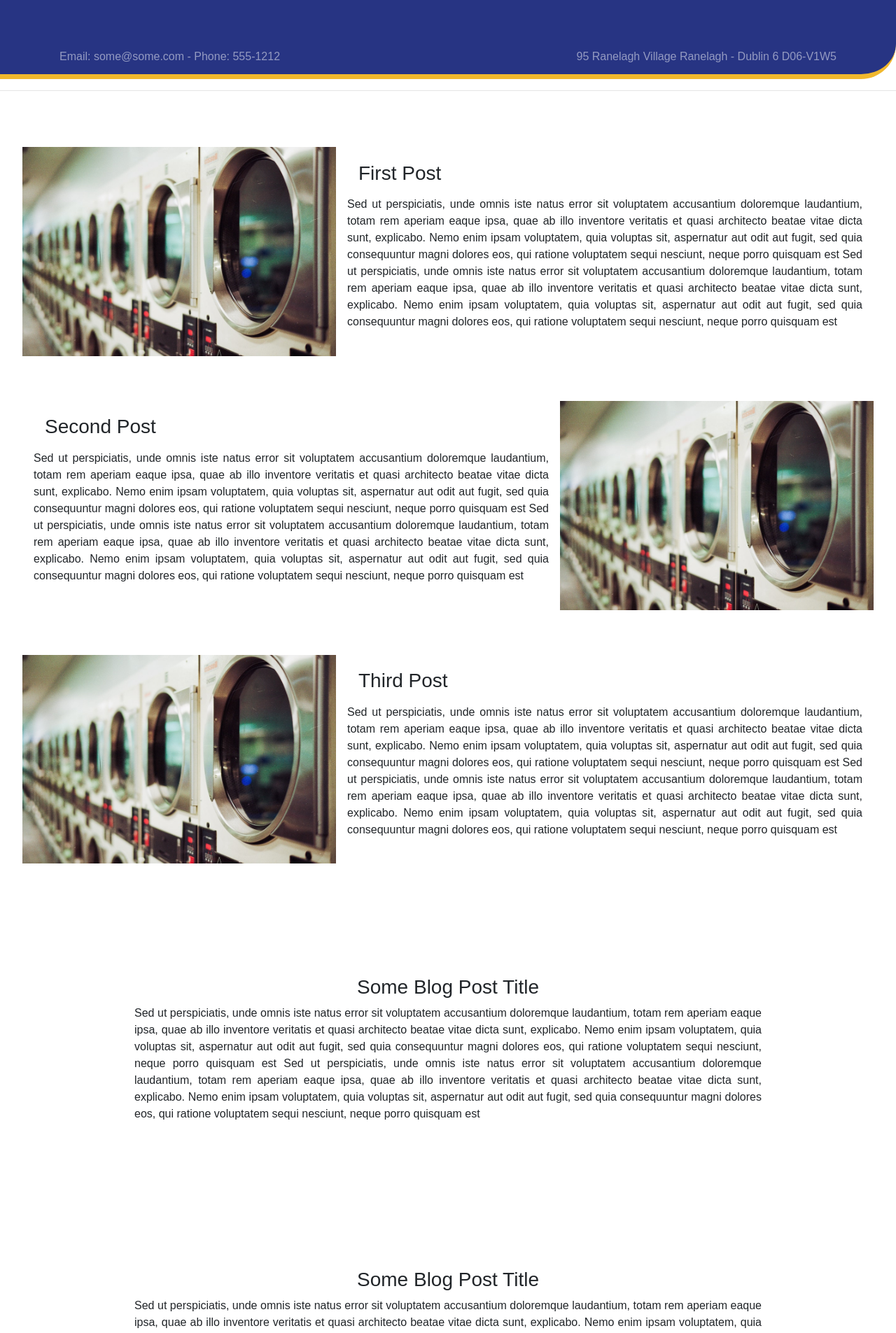
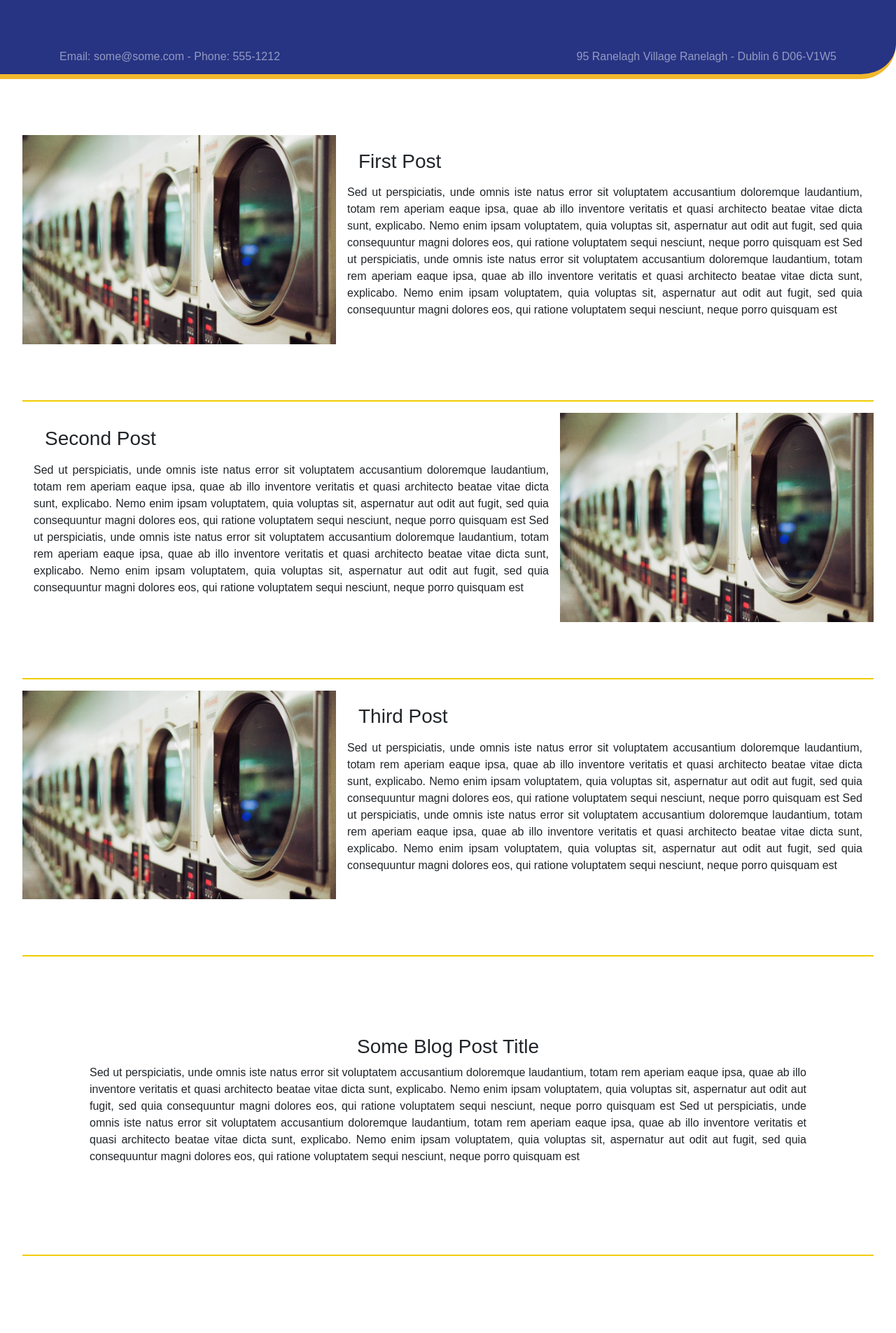
Before and after one commit to RaphaelQSmith/irish-laundry-system, a Next.js app: page /blog in a window 1280 px wide. Shown: the part 187-2092 px from the top of the page at 70% size. Built offline with nearby package versions, Linux system fonts and the light colour scheme.

Commit message:
Blog, header and Section dividers

```diff
--- a/pages/_app.tsx
+++ b/pages/_app.tsx
@@ -9,9 +9,7 @@ function MyApp({ Component, pageProps }: AppProps) {
   return(
     <div className={styles.wrapper}>
       <Header />
-      <hr/>
       <Component {...pageProps} />
-      <hr/>
       <Footer />
     </div>
   )
--- a/pages/blog.tsx
+++ b/pages/blog.tsx
@@ -21,6 +21,9 @@ export default function blog() {
                     </p>
                 </div>
             </section>
+            <div>
+                <hr className={styles.hrLines} />
+            </div>
             <section className={styles.blogPost}>
                 <div>
                     <h3>Second Post</h3>
@@ -37,6 +40,10 @@ export default function blog() {
                 </div>
                 <div><img src="/laundryfour.jpg" alt="" /></div>
             </section>
+
+            <div>
+                <hr className={styles.hrLines} />
+            </div>
             <section className={styles.blogPost}>
                 <div><img src="/laundryfour.jpg" alt="" /></div>
                 <div>
@@ -53,6 +60,10 @@ export default function blog() {
                     </p>
                 </div>
             </section>
+
+            <div>
+                <hr className={styles.hrLines} />
+            </div>
             <section className={styles.blogText}>
                 <div>
                     <h3>Some Blog Post Title</h3>
@@ -68,6 +79,10 @@ export default function blog() {
                     </p>
                 </div>
             </section>
+
+            <div>
+                <hr className={styles.hrLines} />
+            </div>
             <section className={styles.blogText}>
                 <div>
                     <h3>Some Blog Post Title</h3>
--- a/pages/components/Header.tsx
+++ b/pages/components/Header.tsx
@@ -24,10 +24,10 @@ export default function Header() {
                             <Nav.Link style={{color: "white !important"}} href="/rental">Rental</Nav.Link>
                             <Nav.Link style={{color: "white !important"}} href="/equipment">Equipment</Nav.Link>
                             <Nav.Link style={{color: "white !important"}} href="/clients">Clients</Nav.Link>
+                            <Nav.Link style={{color: "white !important"}} href="/blog">Blog</Nav.Link>
                             <Nav.Link style={{color: "white !important"}} href="/aboutus">About Us</Nav.Link>
                         </Nav>
                     </Navbar.Collapse>
-
                     <Navbar.Toggle aria-controls="responsive-navbar-nav" />
                 </Container>
             </Navbar>
--- a/pages/index.tsx
+++ b/pages/index.tsx
@@ -39,7 +39,7 @@ export default function Home() {
           </Carousel.Item>
         </Carousel>
       </div>
-
+      <hr className={styles.hrLines} />
       <div className={styles.description}>
         <p>
           <h4> - Our Services - </h4>
@@ -50,7 +50,7 @@ export default function Home() {
           From Hospitals to hairdressers ILS has consistently delivered the best possible solutions to there customers.
         </p>
       </div>
-
+      <hr className={styles.hrLines} />
       <div className={styles.cardRow}>
         <Card style={{ width: '18rem' }}>
           <Card.Body>
@@ -82,7 +82,7 @@ export default function Home() {
           </Card.Text>
           </Card.Body>
         </Card>
-        <Card style={{ width: '12rem', justifyContent:"center", textAlign:"center" }}>
+        <Card style={{ width: '18rem', textAlign: "center", paddingTop: "20px" }}>
           <Card.Body>
             <Card.Title>Additional testimonials</Card.Title>
             <Button variant="outline-secondary" href="/clients">Show me more</Button>{' '}
--- a/styles/Home.module.css
+++ b/styles/Home.module.css
@@ -12,6 +12,11 @@
     margin: 7rem 15rem;
 }
 
+.hrLines{
+    height: 1px;
+    color: gold;
+    background-color: gold;
+}
 .description h4 {
     text-align: center;
     padding-bottom: 2rem;
@@ -22,8 +27,9 @@
     flex: 1;
     flex-direction: row;
     flex-wrap: wrap;
+    gap: 10px;
     justify-content: space-around;
-    margin-bottom: 8rem;
+    margin: 10rem 0;
 }
 
 .serviceCard {
@@ -103,6 +109,11 @@
         width: auto;
         margin: auto;
     }
+    .blogPost{
+        flex-wrap: wrap;
+        flex-direction: row;
+        justify-content: center;
+    }
 
 }
 
@@ -141,13 +152,13 @@
     display: flex;
     flex: 1;
     flex-direction: column;
+    flex-wrap: wrap;
     margin: 5rem 2rem;
     text-align: justify;
 }
 
 .blogPost {
-    display: flex;
-    flex: 1;
+    display:flex;
     align-items: center;
     margin-bottom: 4rem;
 }
@@ -165,7 +176,7 @@
 }
 
 .blogText {
-    margin: 6rem 10rem;
+    margin: 6rem 6rem;
 }
 
 .blogText h3 {
```
Lines whose indentation alone changed are shown as unchanged.
